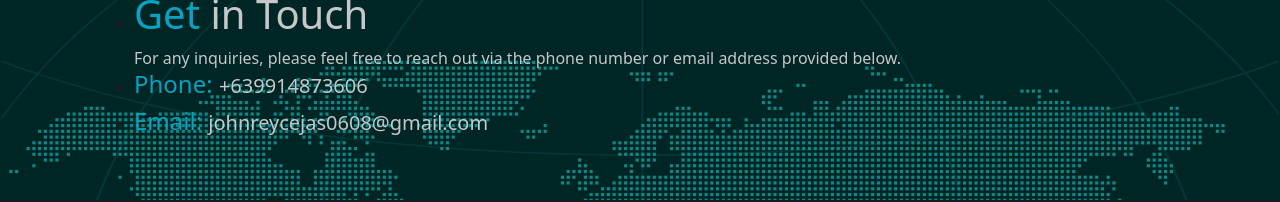
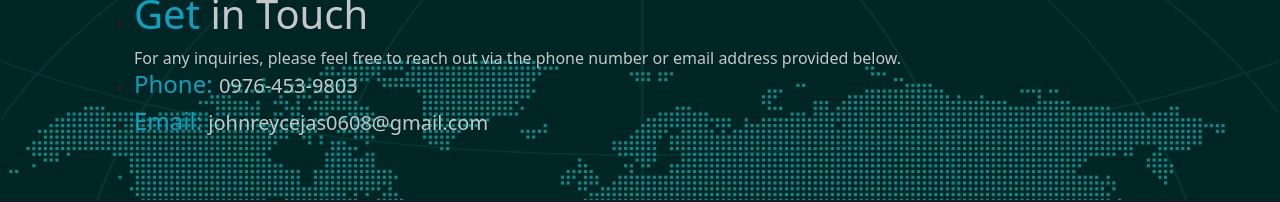
Before and after one commit to Rexia0608/updatePortfio, a React (Vite) app: page / in a window 1280 px wide. Shown: the part 2572-2774 px from the top of the page. Built offline with nearby package versions, Linux system fonts and the light colour scheme.

Commit message:
finalized

```diff
--- a/src/components/SectionContact.jsx
+++ b/src/components/SectionContact.jsx
@@ -15,7 +15,7 @@ const SectionContact = () => {
                     <li key="contact-phone">
                         <h6 className="text-light fs-5">
                                 <span className="text-info fs-4">Phone: </span>
-                                +639914873606
+                                0976-453-9803
                         </h6>
                     </li>
                     <li key="contact-email">
```
